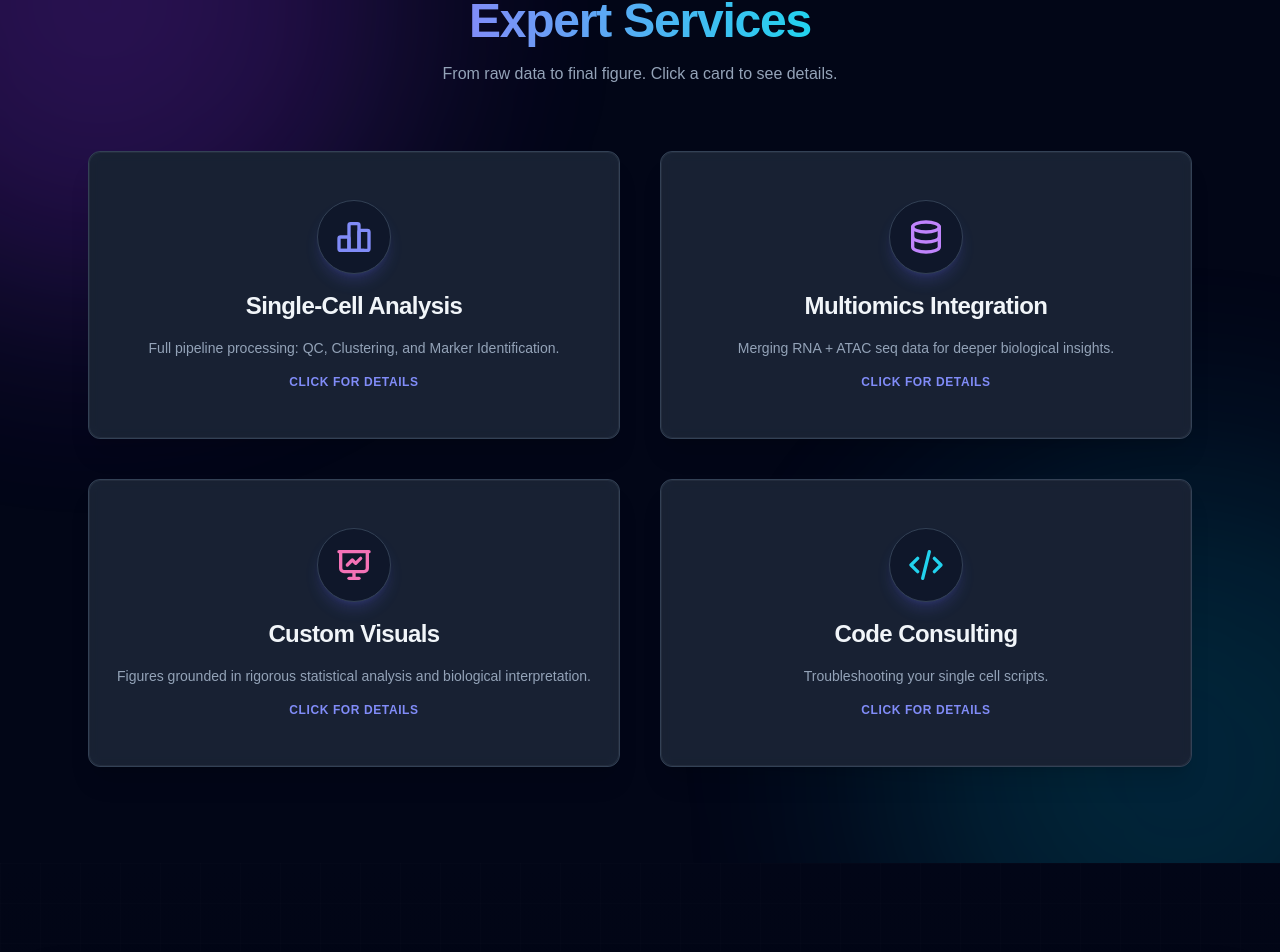
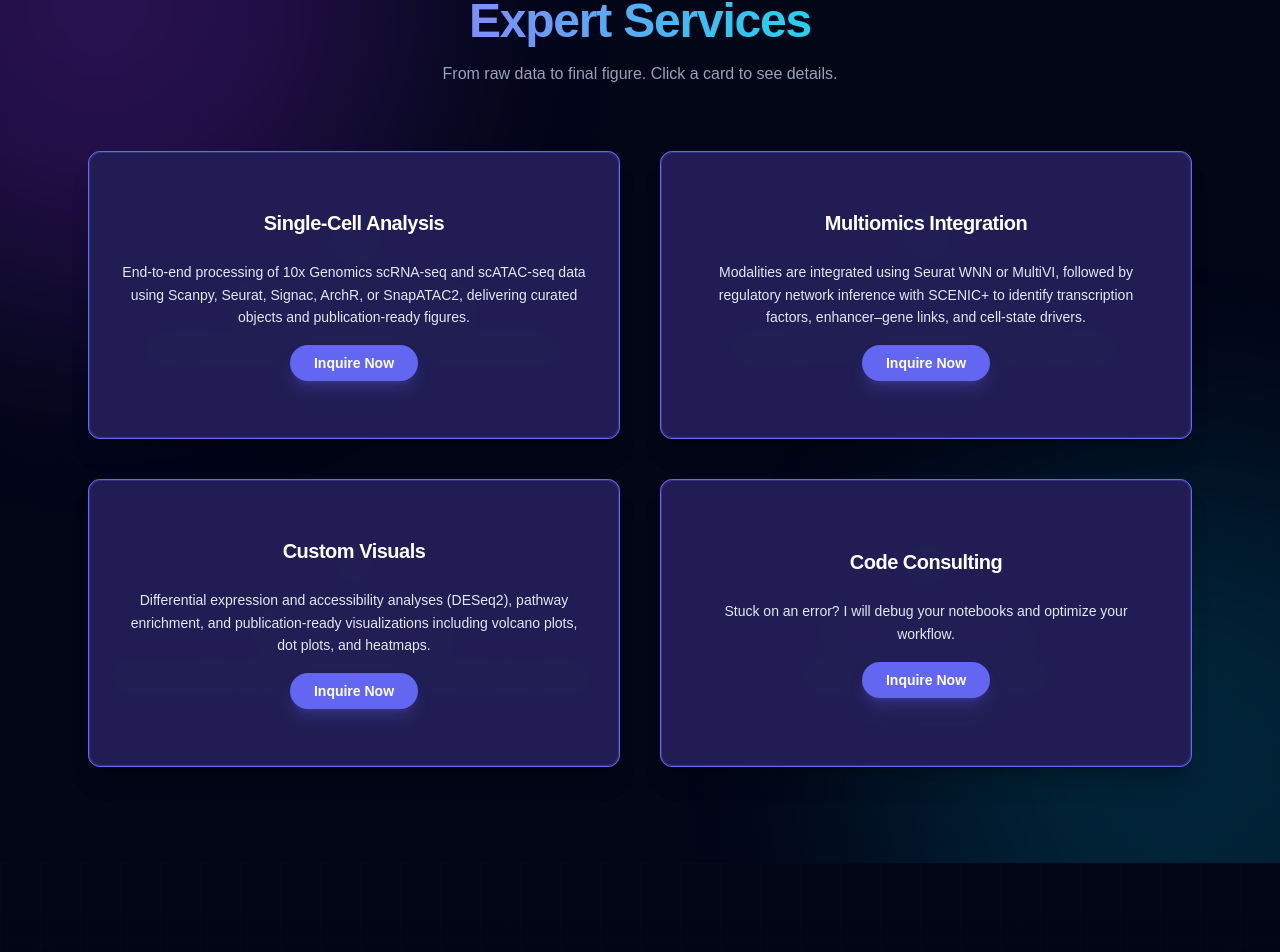
Before and after one commit to uqnsarke/multiome_academy, a Next.js app: page / in a window 1280 px wide. Shown: the part 899-1851 px from the top of the page. Built offline with nearby package versions, Linux system fonts and the light colour scheme.

Commit message:
Update globals.css

```diff
--- a/app/globals.css
+++ b/app/globals.css
@@ -66,23 +66,6 @@
     @apply border-white/10;
   }
 
-  /* 3D utilities */
-  .perspective {
-    perspective: 1200px;
-  }
-
-  .transform-style-preserve-3d {
-    transform-style: preserve-3d;
-  }
-
-  .backface-hidden {
-    backface-visibility: hidden;
-  }
-
-  .rotate-y-180 {
-    transform: rotateY(180deg);
-  }
-
   /* Glow effects for Hero and Cards */
   .glow-soft {
     box-shadow: 0 0 25px rgba(0, 255, 255, 0.25);
@@ -102,20 +85,31 @@
   .slide-up {
     animation: slideUp 0.8s ease-out both;
   }
+
+  /* Cinematic Background Zoom */
+  .animate-slow-zoom {
+    animation: slow-zoom 20s ease-in-out infinite;
+  }
 }
 
 /* ---------------------------------------
    Keyframes
 ---------------------------------------- */
 
+/* Background Image Zoom */
+@keyframes slow-zoom {
+  0%, 100% {
+    transform: scale(1);
+  }
+  50% {
+    transform: scale(1.1);
+  }
+}
+
 /* Gradient Text Shimmer */
 @keyframes text-shimmer {
-  0% {
-    background-position: 0% 50%;
-  }
-  100% {
-    background-position: 200% 50%;
-  }
+  0% { background-position: 0% 50%; }
+  100% { background-position: 200% 50%; }
 }
 
 /* Fade in for badges/images */
```
